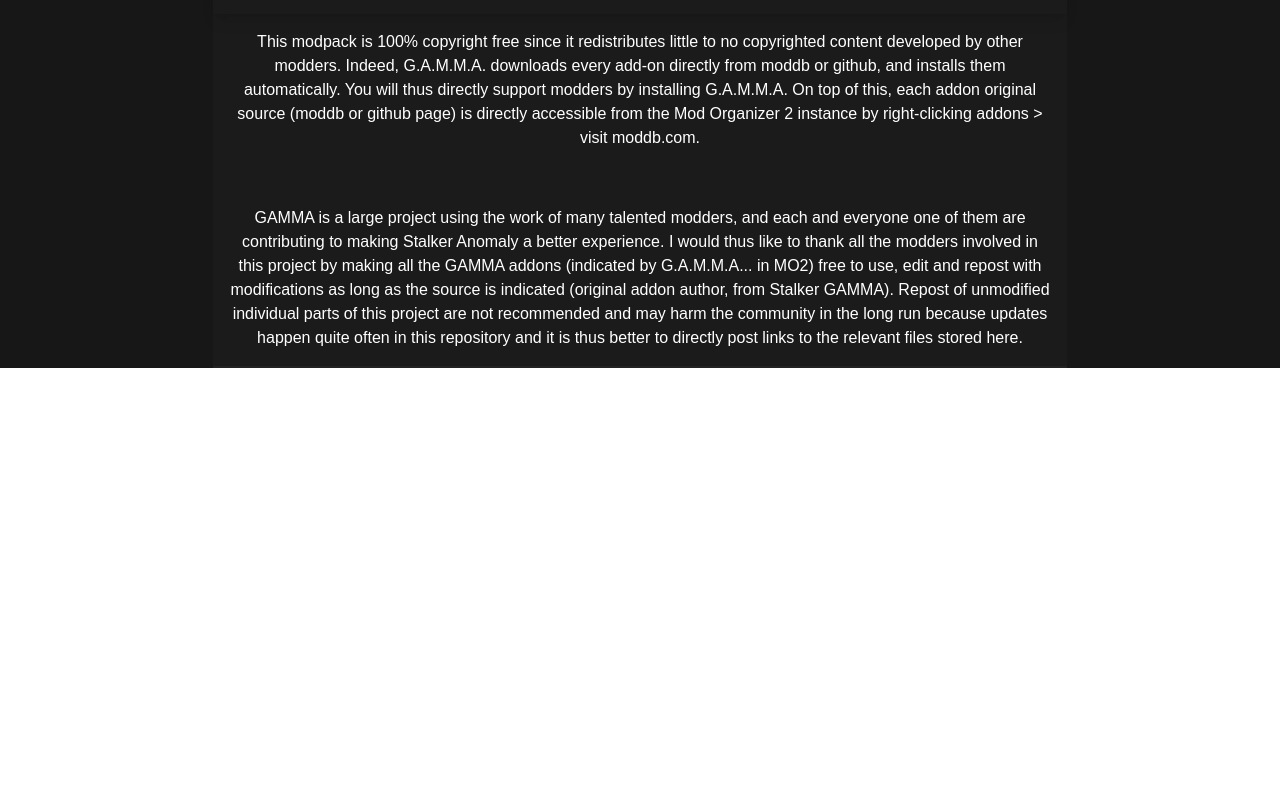
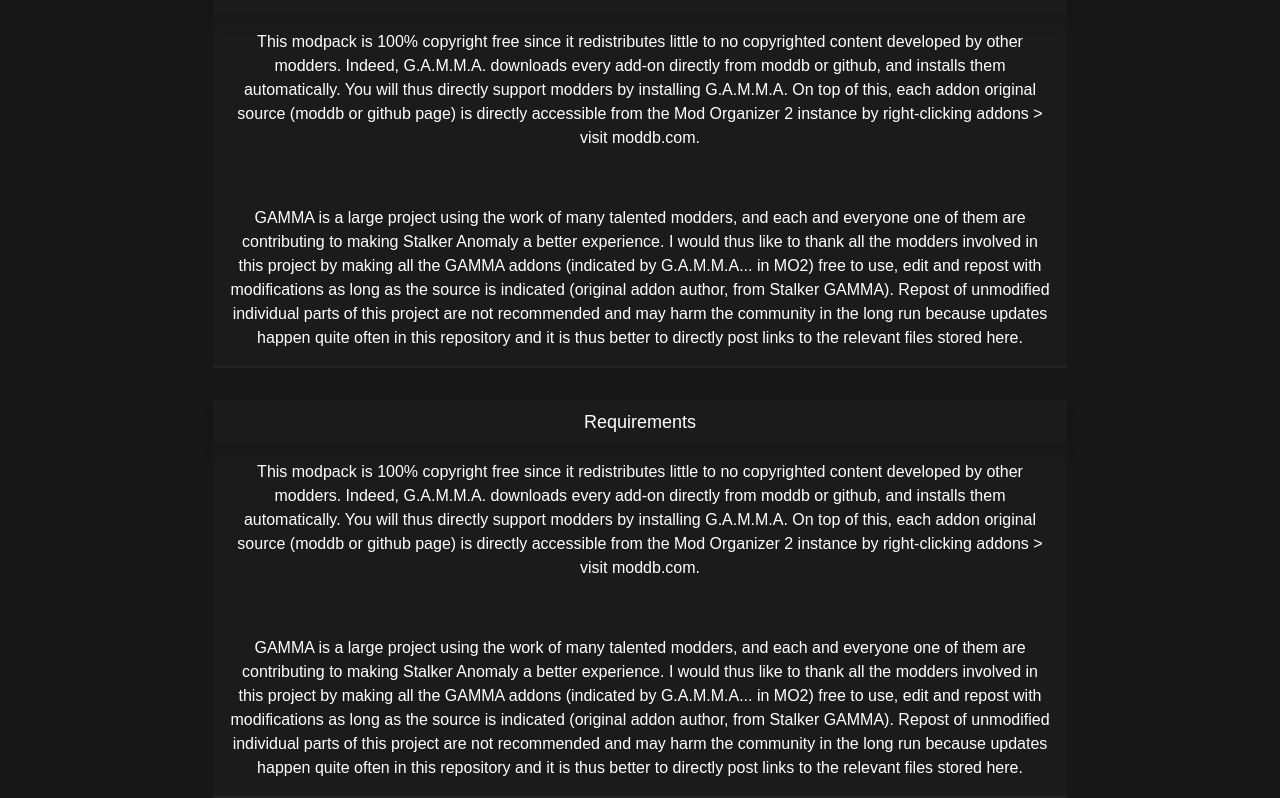
Before and after one commit to Asterki/gamma-website, a Next.js app: page /install in a window 1280 px wide. Shown: the part 506-1304 px from the top of the page. Before the commit the page ends 874 px from the top, so only its background shows below. Built offline with nearby package versions, Linux system fonts and the light colour scheme.

Commit message:
Fix: Not showing proper props passed title to acordion component

```diff
--- a/src/components/acordion.tsx
+++ b/src/components/acordion.tsx
@@ -18,7 +18,7 @@
                 onClick={() => setIsOpen(!isOpen)}
                 className="select-none cursor-pointer text-white w-full py-2 px-10 md:px-56 text-center shadow-lg text-lg "
             >
-                Disclaimer
+                {props.title}
             </h1>
             <motion.div
                 variants={{
--- a/src/pages/install/index.tsx
+++ b/src/pages/install/index.tsx
@@ -61,6 +61,40 @@
                             stored here.
                         </p>
                     </AcordionComponent>
+
+                    <AcordionComponent defaultOpen={true} title="Requirements">
+                        <p className="p-4">
+                            This modpack is 100% copyright free since it
+                            redistributes little to no copyrighted content
+                            developed by other modders. Indeed, G.A.M.M.A.
+                            downloads every add-on directly from moddb or
+                            github, and installs them automatically. You will
+                            thus directly support modders by installing
+                            G.A.M.M.A. On top of this, each addon original
+                            source (moddb or github page) is directly accessible
+                            from the Mod Organizer 2 instance by right-clicking
+                            addons {">"} visit moddb.com.
+                        </p>
+
+                        <br />
+
+                        <p className="p-4">
+                            GAMMA is a large project using the work of many
+                            talented modders, and each and everyone one of them
+                            are contributing to making Stalker Anomaly a better
+                            experience. I would thus like to thank all the
+                            modders involved in this project by making all the
+                            GAMMA addons (indicated by G.A.M.M.A... in MO2) free
+                            to use, edit and repost with modifications as long
+                            as the source is indicated (original addon author,
+                            from Stalker GAMMA). Repost of unmodified individual
+                            parts of this project are not recommended and may
+                            harm the community in the long run because updates
+                            happen quite often in this repository and it is thus
+                            better to directly post links to the relevant files
+                            stored here.
+                        </p>
+                    </AcordionComponent>
                 </section>
             </main>
         </div>
```
